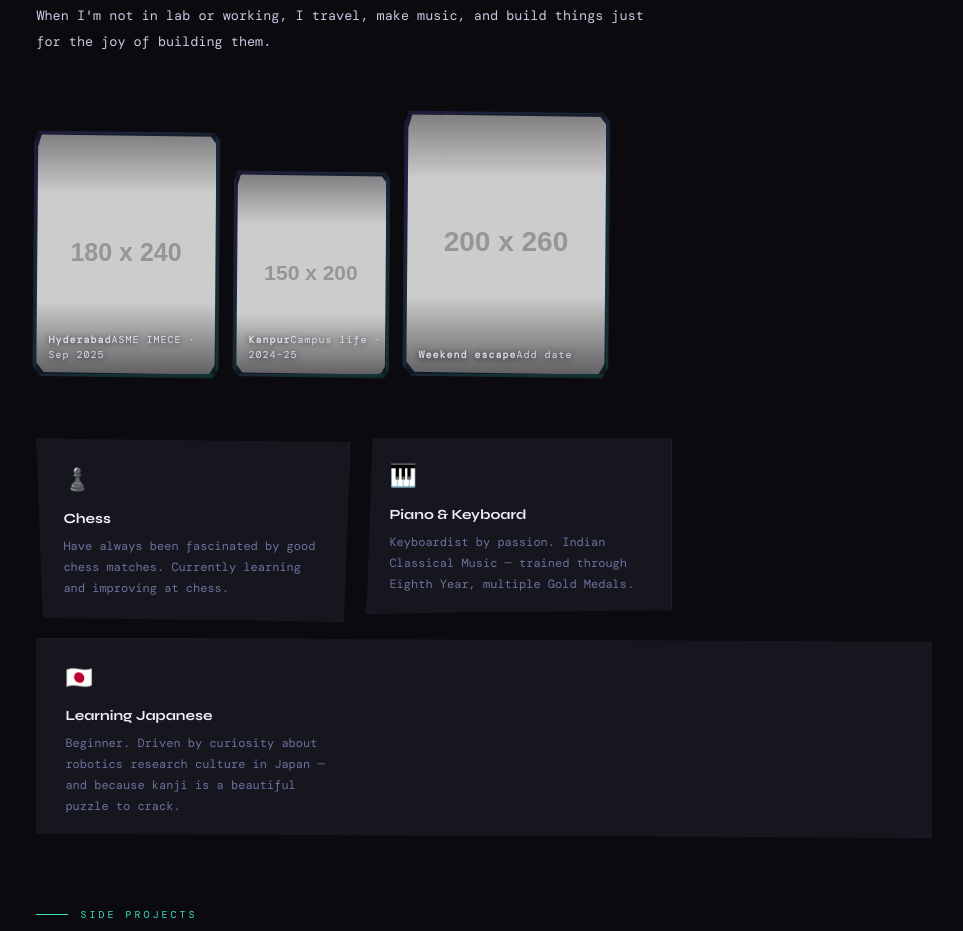
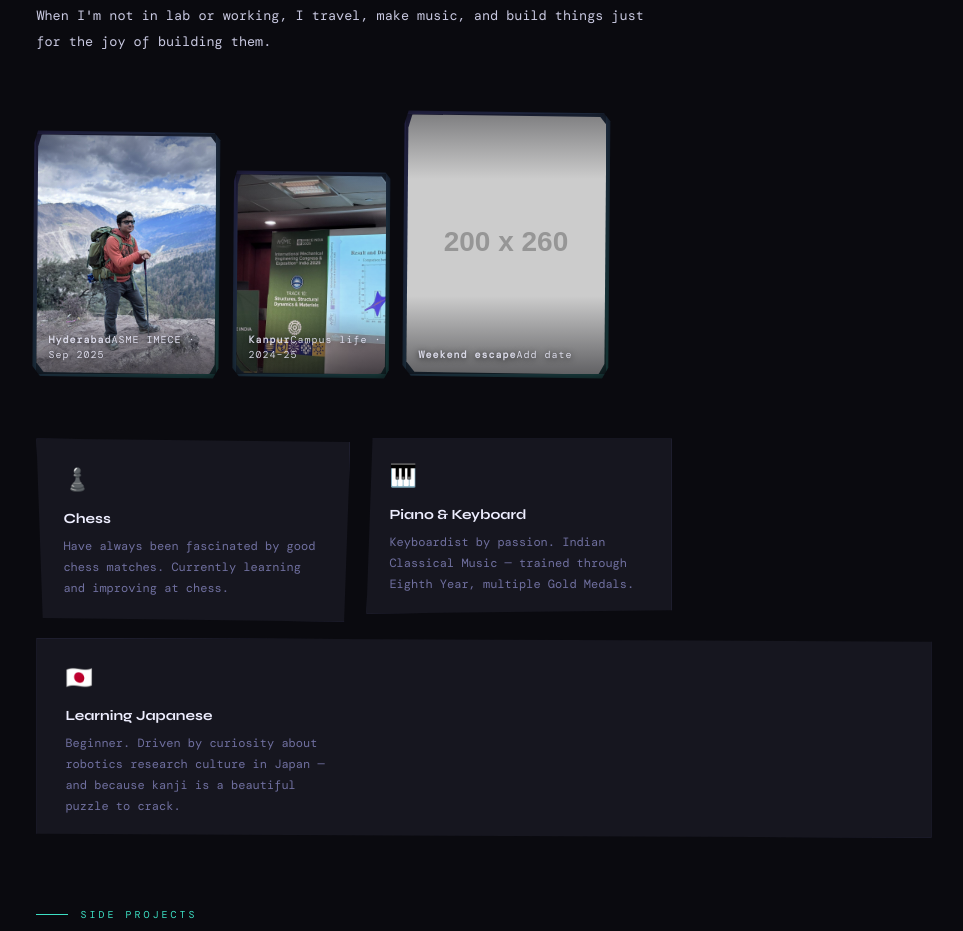
Before and after one commit to ShankhadeepSaha/shankhadeep.github.io, a plain HTML site: page index.html in a window 1280 px wide. Shown: the part 4250-5181 px from the top of the page, without its empty margins (156-1119 px from the left). Drawn offline with nearby package versions, Linux system fonts and the light colour scheme; placeholder pictures from the web are drawn by us; a web font is replaced by a local one.

Commit message:
Update index.html

```diff
--- a/index.html
+++ b/index.html
@@ -693,9 +693,9 @@ nav:hover::after {
   <h2 class="section-title">Personal<br><em style="font-style:italic; color:var(--accent)">Space</em></h2>
   <p class="personal-intro">When I'm not in lab or working, I travel, make music, and build things just for the joy of building them.</p>
   <div class="travels-row">
-    <div class="travel-photo"><img src="assets/images/travel1.jpg" width="180" height="240" alt="Hyderabad" onerror="this.src='https://placehold.co/180x240?text=Travel+1'"><div class="tp-glow"></div><div class="tp-vignette"></div><div class="tp-caption"><strong>Hyderabad</strong>ASME IMECE · Sep 2025</div></div>
-    <div class="travel-photo"><img src="assets/images/travel2.jpg" width="150" height="200" alt="Kanpur" onerror="this.src='https://placehold.co/150x200?text=Travel+2'"><div class="tp-glow"></div><div class="tp-vignette"></div><div class="tp-caption"><strong>Kanpur</strong>Campus life · 2024–25</div></div>
-    <div class="travel-photo"><img src="assets/images/travel3.jpg" width="200" height="260" alt="Weekend" onerror="this.src='https://placehold.co/200x260?text=Travel+3'"><div class="tp-glow"></div><div class="tp-vignette"></div><div class="tp-caption"><strong>Weekend escape</strong>Add date</div></div>
+    <div class="travel-photo"><img src="assets/images/travel1.jpeg" width="180" height="240" alt="Hyderabad" onerror="this.src='https://placehold.co/180x240?text=Travel+1'"><div class="tp-glow"></div><div class="tp-vignette"></div><div class="tp-caption"><strong>Hyderabad</strong>ASME IMECE · Sep 2025</div></div>
+    <div class="travel-photo"><img src="assets/images/travel2.jpeg" width="150" height="200" alt="Kanpur" onerror="this.src='https://placehold.co/150x200?text=Travel+2'"><div class="tp-glow"></div><div class="tp-vignette"></div><div class="tp-caption"><strong>Kanpur</strong>Campus life · 2024–25</div></div>
+    <div class="travel-photo"><img src="assets/images/travel3.jpeg" width="200" height="260" alt="Weekend" onerror="this.src='https://placehold.co/200x260?text=Travel+3'"><div class="tp-glow"></div><div class="tp-vignette"></div><div class="tp-caption"><strong>Weekend escape</strong>Add date</div></div>
   </div>
   <div class="hobbies-cluster">
     <div class="hobby-blob"><span class="hobby-icon">♟️</span><div class="hobby-title">Chess</div><div class="hobby-body">Have always been fascinated by good chess matches. Currently learning and improving at chess.</div></div>
```
